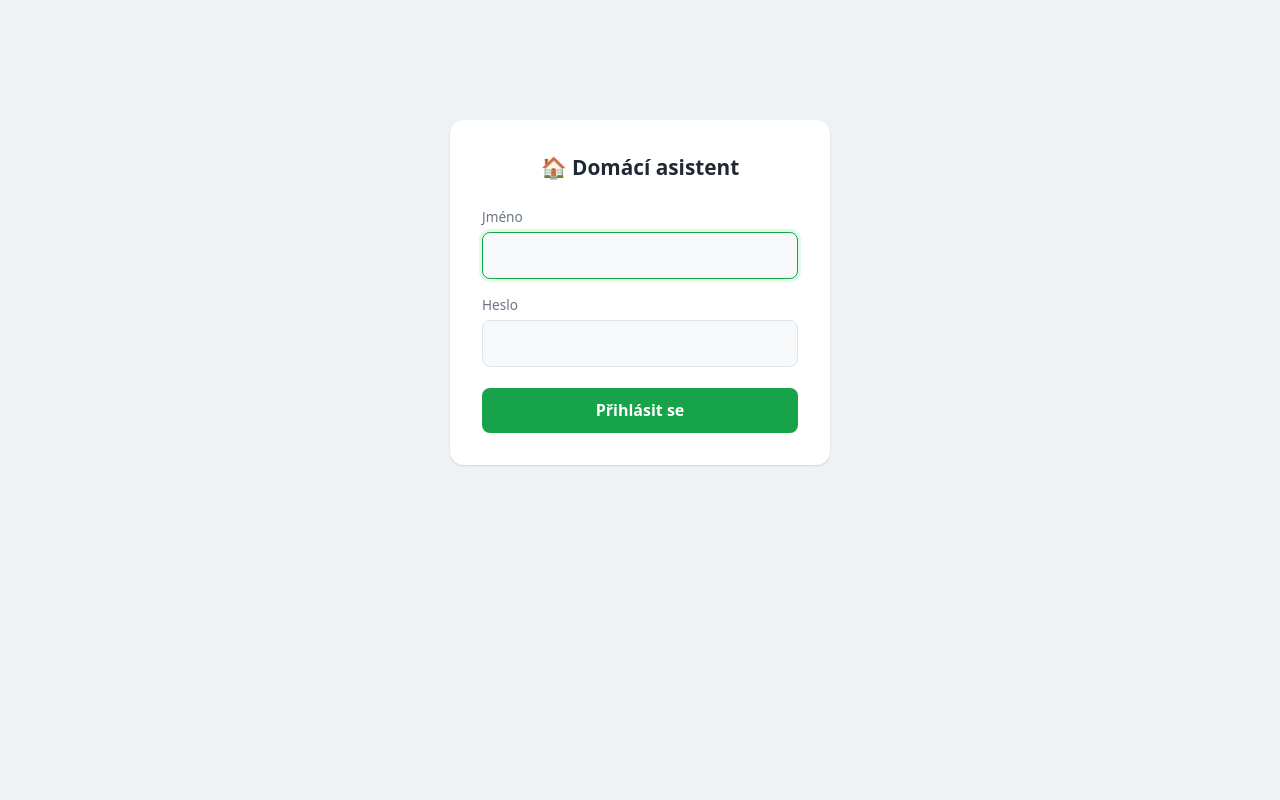
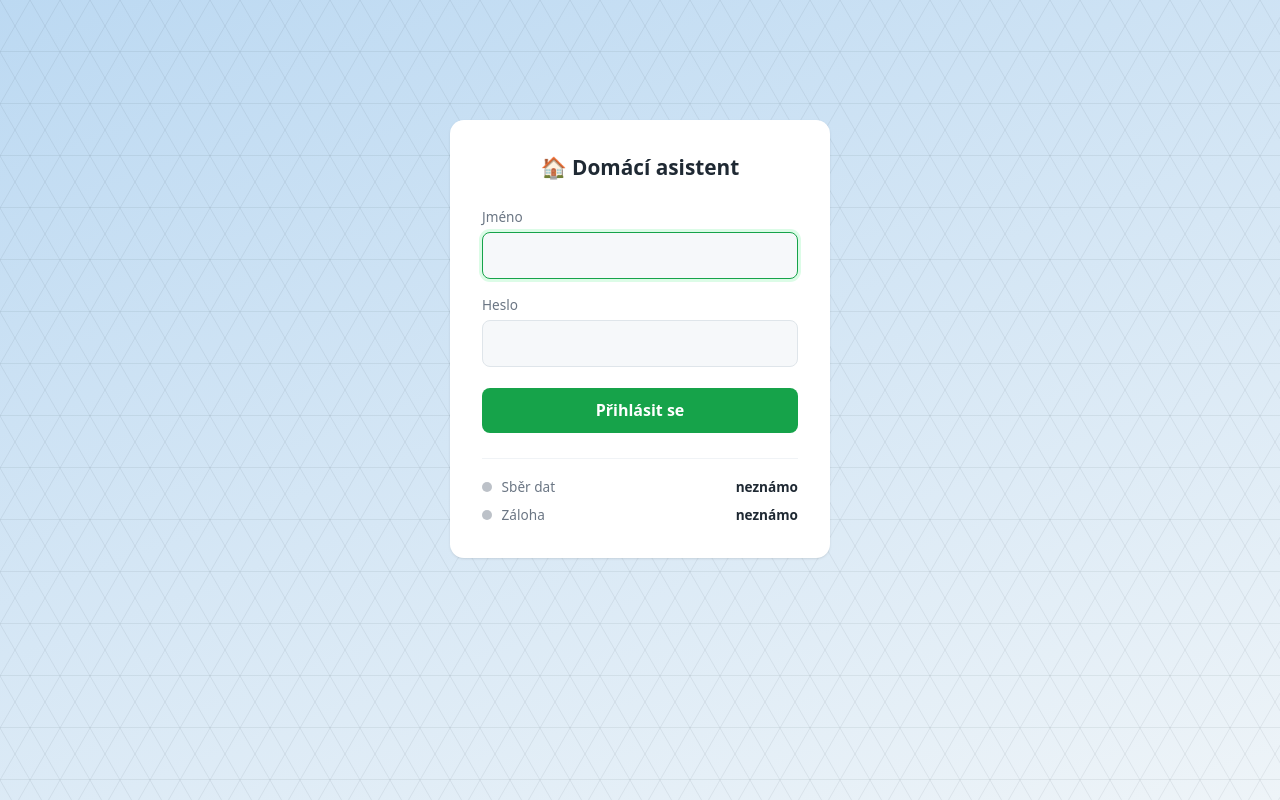
Before and after one commit to peetau/home-asistant, a Flask app: page /prihlaseni in a window 1280 px wide. Run offline with Flask 3, Linux system fonts and the light colour scheme; data that the repository does not hold is empty.

Commit message:
Prihlasovaci obrazovka: pozadi a stavove indikatory
Pozadi:
- barevny prechod podle denni doby (rano/den/vecer/noc), naladu pocita
  SERVER a posila ji jako tridu - pozadi je tak spravne hned pri prvnim
  vykresleni a neprobliká se (stejny duvod jako u motivu)
- jemna trojuhelnikova mrizka za obsahem; je to OBECNY vzor, ne skutecne
  rozlozeni panelu - prihlasovaci stranku vidi kdokoliv
- vlastni odstiny pro svetly i tmavy rezim, kontrast overen vypoctem

Indikatory (sber dat, zaloha databaze):
- database.stari_posledniho_mereni() a web.stav_zalohy()
- do sablony jde JEN "ok"/"problem"/"nezname" - zadne casy, cisla ani
  chybove hlasky, protoze tuhle stranku vidi kdokoliv na internetu
- tri stavy vcetne "nezname"; doma slozka zaloh neexistuje -> seda tecka
- vedle tecky vzdy slovni popisek, barva nesmi byt jediny nositel informace
- obe zjistovani obalena _bezpecne(): rozbita databaze ani chybejici
  slozka nesmi shodit prihlasovaci stranku (overeno)

Co-Authored-By: Claude Opus 5 <noreply@anthropic.com>

```diff
--- a/config.example.py
+++ b/config.example.py
@@ -27,3 +27,9 @@ SOLAX_WIFI_SN = "sem-patri-SN"    # sériové číslo Wi-Fi modulu měniče
 # NEKOPIRUJE - kdyby jeden z pocitacu nekdo ziskal, mohl by si podvrhnout
 # prihlaseni i na tom druhem. Na serveru si vygeneruj novy.
 SECRET_KEY = "sem-patri-nahodny-retezec"
+
+# --- Slozka se zalohami databaze (jen na serveru) ---
+# Podle stari nejnovejsiho souboru se na prihlasovaci strance ukazuje,
+# jestli zalohovani bezi. Doma tahle slozka neexistuje a nic se nedeje -
+# indikator pak jen ukaze "neznamo".
+ZALOHY_SLOZKA = "~/zalohy"
--- a/database.py
+++ b/database.py
@@ -326,6 +326,26 @@ def prava_uzivatele(id_uzivatele):
     return {radek[0] for radek in radky}
 
 
+def stari_posledniho_mereni():
+    """
+    Kolik minut uplynulo od posledního uloženého měření.
+
+    Vrací None, když v databázi zatím nic není. Slouží k tomu, aby se
+    dalo na první pohled poznat, jestli sběrač běží.
+
+    Počítá to databáze sama funkcí julianday() - vrací počet dní jako
+    desetinné číslo, takže rozdíl krát 1440 dá minuty. Je to spolehlivější
+    než porovnávat texty s časem v Pythonu.
+    """
+    with _spojeni() as db:
+        radek = db.execute("""
+            SELECT (julianday('now', 'localtime') - julianday(MAX(cas))) * 1440
+            FROM mereni
+        """).fetchone()
+
+    return None if radek is None or radek[0] is None else radek[0]
+
+
 def uzivatel_a_prava(id_uzivatele):
     """
     Vrátí (jmeno, mnozina_prav) pro daného uživatele, nebo None když už
--- a/static/style.css
+++ b/static/style.css
@@ -926,3 +926,98 @@ details.karta[open] summary { margin-bottom: 1rem; }
     .efekt-potvrdit, .efekt-reset { flex: 1; text-align: center; }
     .efekt-reset { justify-content: center; }
 }
+
+/* ==================== Přihlašovací stránka ==================== */
+
+/*
+  Pozadí se mění podle denní doby. Náladu spočítal server a poslal ji
+  jako třídu na <body>; tady k ní patří dvojice barev přechodu.
+
+  Každá nálada má vlastní odstíny pro světlý i tmavý režim - v tmavém
+  jsou tlumené, aby přihlašovací stránka v noci nesvítila do očí.
+*/
+.prihlaseni-stranka {
+    /* Výchozí (kdyby nálada chyběla) */
+    --pozadi-od: #dbe4ec;
+    --pozadi-do: #eef2f5;
+    background: linear-gradient(160deg, var(--pozadi-od), var(--pozadi-do));
+    background-attachment: fixed;
+    min-height: 100vh;
+}
+
+.prihlaseni-stranka.nalada-rano  { --pozadi-od: #ffd9a8; --pozadi-do: #e8f0f7; }
+.prihlaseni-stranka.nalada-den   { --pozadi-od: #bcd9f2; --pozadi-do: #eef4f8; }
+.prihlaseni-stranka.nalada-vecer { --pozadi-od: #f2b48c; --pozadi-do: #cfd7e6; }
+.prihlaseni-stranka.nalada-noc   { --pozadi-od: #9fb0cc; --pozadi-do: #dde3ec; }
+
+@media (prefers-color-scheme: dark) {
+    :root:not([data-theme="light"]) .prihlaseni-stranka.nalada-rano
+        { --pozadi-od: #3a2a1c; --pozadi-do: #15181c; }
+    :root:not([data-theme="light"]) .prihlaseni-stranka.nalada-den
+        { --pozadi-od: #1c2a3a; --pozadi-do: #15181c; }
+    :root:not([data-theme="light"]) .prihlaseni-stranka.nalada-vecer
+        { --pozadi-od: #33231c; --pozadi-do: #15181c; }
+    :root:not([data-theme="light"]) .prihlaseni-stranka.nalada-noc
+        { --pozadi-od: #1a1f2b; --pozadi-do: #131519; }
+}
+:root[data-theme="dark"] .prihlaseni-stranka.nalada-rano
+    { --pozadi-od: #3a2a1c; --pozadi-do: #15181c; }
+:root[data-theme="dark"] .prihlaseni-stranka.nalada-den
+    { --pozadi-od: #1c2a3a; --pozadi-do: #15181c; }
+:root[data-theme="dark"] .prihlaseni-stranka.nalada-vecer
+    { --pozadi-od: #33231c; --pozadi-do: #15181c; }
+:root[data-theme="dark"] .prihlaseni-stranka.nalada-noc
+    { --pozadi-od: #1a1f2b; --pozadi-do: #131519; }
+
+/* --- Trojúhelníkový vzor --- */
+/*
+  Leží napevno za obsahem (z-index pod nulou), takže s ním jde rolovat
+  stránkou a nic nepřekáží. Barvu bere z textu s malou průhledností,
+  takže se sladí se světlým i tmavým motivem bez druhé sady hodnot.
+*/
+.pozadi-vzor {
+    position: fixed;
+    inset: 0;
+    width: 100%;
+    height: 100%;
+    z-index: -1;
+    pointer-events: none;
+    color: var(--text);
+}
+.pozadi-vzor path {
+    fill: none;
+    stroke: currentColor;
+    stroke-width: 1;
+    opacity: .07;
+}
+
+/* --- Stav systému pod formulářem --- */
+.stav-systemu {
+    margin-top: 1.6rem;
+    padding-top: 1.1rem;
+    border-top: 1px solid var(--okraj-jemny);
+    display: flex;
+    flex-direction: column;
+    gap: .5rem;
+}
+
+.stav-radka {
+    display: flex;
+    align-items: center;
+    gap: .6rem;
+    font-size: .85rem;
+}
+.stav-nazev { color: var(--text-slaby); }
+.stav-slovo { margin-left: auto; font-weight: 600; }
+
+.indikator {
+    flex: none;
+    width: 10px; height: 10px;
+    border-radius: 50%;
+    background: var(--text-slaby);
+}
+.indikator.ok      { background: var(--zelena);
+                     box-shadow: 0 0 0 3px var(--zelena-svet); }
+.indikator.problem { background: var(--cervena);
+                     box-shadow: 0 0 0 3px var(--cervena-pozadi); }
+.indikator.nezname { background: var(--text-slaby); opacity: .45; }
--- a/templates/prihlaseni.html
+++ b/templates/prihlaseni.html
@@ -8,7 +8,36 @@
     <title>Přihlášení — Domácí asistent</title>
     <link rel="stylesheet" href="{{ url_for('static', filename='style.css') }}">
 </head>
-<body>
+
+{# Náladu spočítal server podle hodiny. CSS k ní má dvojici barev
+   přechodu - proto je tady jako třída a ne v JavaScriptu: pozadí je
+   správné hned při prvním vykreslení a neprobliká se. #}
+<body class="prihlaseni-stranka nalada-{{ nalada }}">
+
+{# ---------- Pozadí ---------- #}
+{#
+   Trojúhelníková mřížka za obsahem. Je to OBECNÝ vzor, ne rozložení
+   tvých panelů - přihlašovací stránku vidí kdokoliv, tak ať neprozrazuje
+   nic o domácnosti.
+
+   pattern = kousek, který se sám dlaždicově opakuje přes celou plochu.
+   Stačí tedy popsat dva trojúhelníky a prohlížeč z nich složí zbytek.
+
+   aria-hidden říká čtečkám obrazovky "tohle přeskoč" - je to dekorace,
+   ne obsah.
+#}
+<svg class="pozadi-vzor" aria-hidden="true">
+    <defs>
+        <pattern id="trojuhelniky" width="60" height="52"
+                 patternUnits="userSpaceOnUse">
+            <path d="M 30 0 L 60 52 L 0 52 Z"/>
+            <path d="M 0 0 L 30 52 L -30 52 Z"/>
+            <path d="M 60 0 L 90 52 L 30 52 Z"/>
+        </pattern>
+    </defs>
+    <rect width="100%" height="100%" fill="url(#trojuhelniky)"/>
+</svg>
+
 <div class="obal obal-uzky">
 
     <div class="karta karta-prihlaseni">
@@ -42,6 +71,29 @@
 
             <button type="submit">Přihlásit se</button>
         </form>
+
+        {# ---------- Stav systému ---------- #}
+        {#
+           Jen barevná tečka a slovo. Žádné časy, čísla ani chybové hlášky -
+           tuhle stránku vidí kdokoliv na internetu a majiteli tečka stačí.
+
+           Popisek je tu i proto, že barva nesmí být jediný nositel
+           informace: kdo barvy nerozliší, potřebuje text.
+        #}
+        <div class="stav-systemu">
+            {% for jmeno, stav in [("Sběr dat", stav_sber),
+                                   ("Záloha", stav_zaloha)] %}
+                <div class="stav-radka">
+                    <span class="indikator {{ stav }}"></span>
+                    <span class="stav-nazev">{{ jmeno }}</span>
+                    <span class="stav-slovo">
+                        {% if stav == "ok" %}v pořádku
+                        {% elif stav == "problem" %}problém
+                        {% else %}neznámo{% endif %}
+                    </span>
+                </div>
+            {% endfor %}
+        </div>
     </div>
 
 </div>
--- a/web.py
+++ b/web.py
@@ -14,7 +14,9 @@ přečti data a předej je šabloně.
 """
 
 import os
+from datetime import datetime
 from functools import wraps
+from pathlib import Path
 
 from flask import (Flask, render_template, request, redirect, url_for,
                    session, g, jsonify)
@@ -82,6 +84,69 @@ POPISY_TABU = {
     "nakup": "🛒 Nákup",
     "sprava": "⚙️ Správa",
 }
+
+
+# Jak staré smí být, aby to ještě bylo "v pořádku".
+# Sběrač měří po 5 minutách, takže dvě zmeškaná kola ještě nejsou porucha.
+# Záloha běží denně, jeden vynechaný běh taky ne.
+LIMIT_MERENI_MINUT = 15
+LIMIT_ZALOHY_HODIN = 48
+
+
+def denni_nalada():
+    """
+    Podle hodiny vrátí náladu pro pozadí přihlašovací stránky.
+
+    Rozhoduje SERVER, ne JavaScript - pozadí je tak správné hned
+    při prvním vykreslení a neprobliká se. Stejný důvod jako u motivu.
+    """
+    hodina = datetime.now().hour
+    if hodina < 6:
+        return "noc"
+    if hodina < 10:
+        return "rano"
+    if hodina < 18:
+        return "den"
+    if hodina < 22:
+        return "vecer"
+    return "noc"
+
+
+def stav_sberu():
+    """
+    Běží sběr měření? Vrací jen "ok" / "problem" / "nezname".
+
+    Schválně nevrací žádné číslo ani čas: tenhle údaj se ukazuje
+    PŘED přihlášením, takže ho vidí kdokoliv na internetu. Barevná
+    tečka majiteli stačí, kolemjdoucímu neřekne nic použitelného.
+    """
+    minuty, chyba = _bezpecne(database.stari_posledniho_mereni)
+    if chyba is not None or minuty is None:
+        return "nezname"
+    return "ok" if minuty <= LIMIT_MERENI_MINUT else "problem"
+
+
+def stav_zalohy():
+    """
+    Je záloha databáze čerstvá? Zase jen "ok" / "problem" / "nezname".
+
+    Dívá se na stáří nejnovějšího souboru ve složce záloh. Doma složka
+    neexistuje, takže vyjde "nezname" - a to je správně, doma se
+    nezálohuje.
+    """
+    def zjisti():
+        slozka = Path(os.path.expanduser(
+            getattr(config, "ZALOHY_SLOZKA", "~/zalohy")))
+        zalohy = list(slozka.glob("*.db.gz"))
+        if not zalohy:
+            return None
+        nejnovejsi = max(z.stat().st_mtime for z in zalohy)
+        return (datetime.now().timestamp() - nejnovejsi) / 3600
+
+    hodiny, chyba = _bezpecne(zjisti)
+    if chyba is not None or hodiny is None:
+        return "nezname"
+    return "ok" if hodiny <= LIMIT_ZALOHY_HODIN else "problem"
 
 
 def aktualni_prava():
@@ -214,7 +279,13 @@ def prihlaseni():
         # rozlišovali, útočník by si mohl ověřit, která jména existují.
         chyba = "Nesprávné jméno nebo heslo."
 
-    return render_template("prihlaseni.html", chyba=chyba)
+    return render_template(
+        "prihlaseni.html",
+        chyba=chyba,
+        nalada=denni_nalada(),
+        stav_sber=stav_sberu(),
+        stav_zaloha=stav_zalohy(),
+    )
 
 
 @app.route("/odhlaseni")
```
